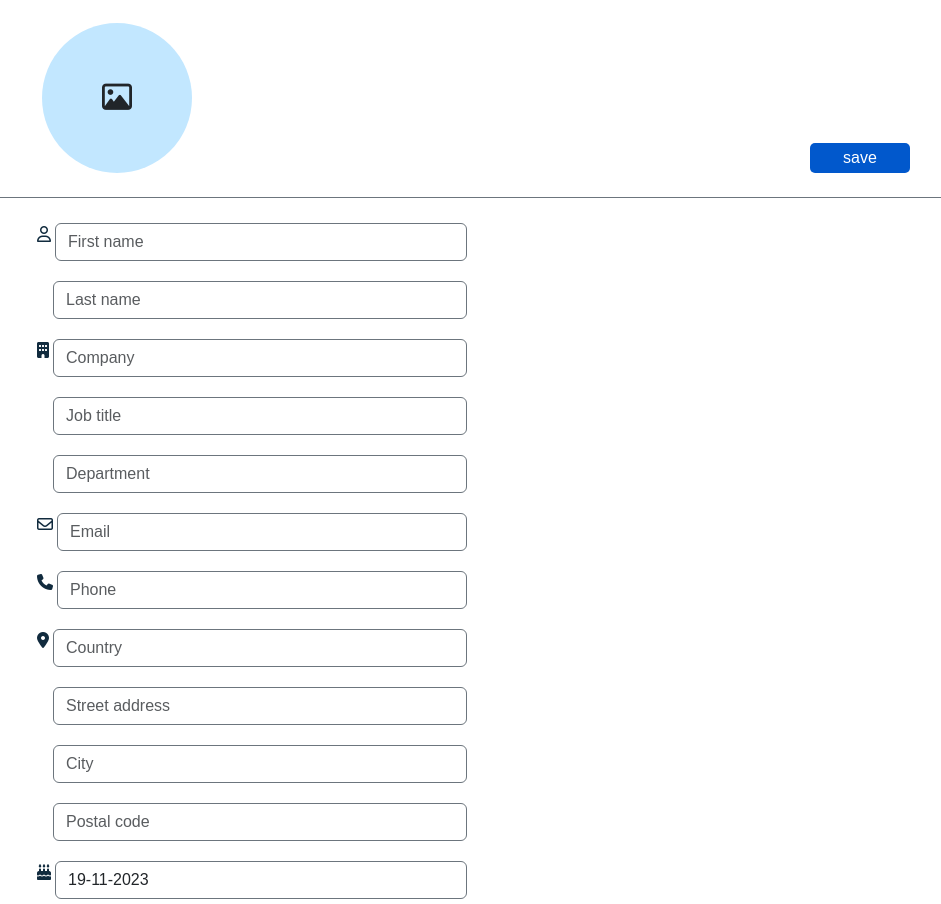
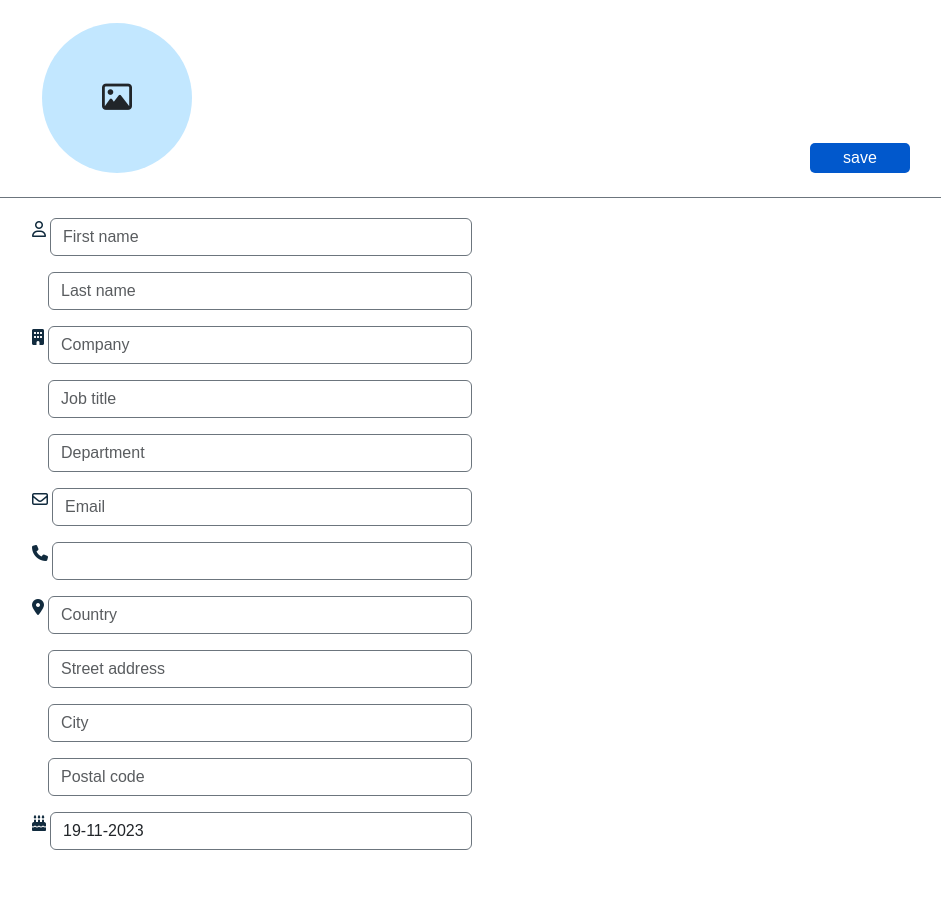
Before and after one commit to fshaharier96/Contact-List, a PHP site: page /Contact_List_Project/create.php in a window 1280 px wide; the page is wider, and only the part inside the window is pictured. Shown: the part 121-1025 px from the top of that part, without its empty margins (28-969 px from the left). After the commit the page ends 971 px from the top of that part, so only its background shows below. Run offline with PHP 8.4, Linux system fonts and the light colour scheme; some libraries are stand-ins or nearby versions.

Commit message:
create.php has been updated

```diff
--- a/assets/js/create.js
+++ b/assets/js/create.js
@@ -16,6 +16,9 @@ $("#datepicker").flatpickr({
     time_24hr: false // Use 24-hour format for time
     // Other options...
 });
+
+
+/* jquery FormValidation Plugin*/
 
 $("#addForm").validate({
     rules: {
@@ -89,3 +92,14 @@ $("#addForm").validate({
     },
 
 });
+
+
+/*IntlTelInput plugin js code */
+
+const input = document.querySelector("#phone");
+window.intlTelInput(input, {
+  utilsScript: "https://cdn.jsdelivr.net/npm/intl-tel-input@18.2.1/build/js/utils.js",
+  autoInsertDialCode:false,
+  autoPlaceholder:"aggressive",
+  separateDialCode:true
+});
--- a/create.php
+++ b/create.php
@@ -10,6 +10,10 @@
 
     <!-- flatpickr css link-->
     <link rel="stylesheet" href="assets/vendors/jquery-flatpickr/flatpickr.min.css"/>
+
+    <!--IntlTelInput plugin css link-->
+
+    <link rel="stylesheet" href="https://cdn.jsdelivr.net/npm/intl-tel-input@18.2.1/build/css/intlTelInput.css">
 
      <!--boostrap css file-->
      <link rel="stylesheet" href="https://cdn.jsdelivr.net/npm/bootstrap@5.3.2/dist/css/bootstrap.min.css">
@@ -59,49 +63,49 @@
 
         <div class="create-lower-container">
 
-            <div>
+            <div class="d-flex mb-3">
                 <label>
                     <i class="fa-regular fa-user"></i>
                 </label>
-                <input class="form-control border border-secondary ms-1" type="text"  class="icon-input" name="fname" placeholder="First name">
+                <input class="form-control border border-secondary ms-1" type="text"  name="fname" placeholder="First name">
                 <br/>
             </div>
             <span id="error-fname"></span>
 
-            <div>
+            <div class="d-flex mb-3">
                 <input class="form-control border border-secondary ms-3" type="text" name="lname" placeholder="Last name">
             </div>
             <span id="error-lname"></span>
-            <div>
+            <div class="d-flex mb-3">
                  <label>
                     <i class="fa-solid fa-building"></i>
                 </label>
                  <input class="form-control border border-secondary ms-1" type="text"  class="icon-input" name="company" placeholder="Company">
             </div>
 
-            <div>
+            <div class="d-flex mb-3">
                  <input class="form-control border border-secondary ms-3" type="text" name="job_title" placeholder="Job title">
             </div>
 
-            <div>
+            <div class="d-flex mb-3">
                  <input class="form-control border border-secondary ms-3" type="text" name="department" placeholder="Department">
             </div>
 
-            <div>
+            <div class="d-flex mb-3">
                 <label>
                     <i class="fa-regular fa-envelope"></i>
                 </label>
                 <input  class="form-control border border-secondary ms-1" type="email"  class="icon-input" name="email" placeholder="Email">
             </div>
             <span id="error-email"></span>
-            <div>
+            <div class="d-flex mb-3 create-tel">
                 <label>
                     <i class="fa-solid fa-phone"></i>
                 </label>
-                <input type="text"  class="icon-input form-control border border-secondary ms-1 " name="phone" placeholder="Phone">
+                <input id="phone" type="tel" class="form-control border border-secondary pe-0 ms-1" name="phone"/>
             </div>
             <span id="error-phone"></span>
-            <div>
+            <div class=" d-flex mb-3">
                 <label>
                     <i class="fa-solid fa-location-dot"></i>
                 </label>
@@ -109,17 +113,17 @@
             </div>
             <span id="error-country"></span>
 
-            <div>
+            <div class="d-flex mb-3">
                  <input  class="form-control border border-secondary ms-3" type="text" name="street_address" placeholder="Street address">
             </div>
 
-            <div>
+            <div class="d-flex mb-3">
                  <input class="form-control border border-secondary ms-3" type="text" name="city" placeholder="City">
             </div>
-            <div>
+            <div class="d-flex mb-3">
                  <input class="form-control border border-secondary ms-3" type="text" name="postal_code" placeholder="Postal code">
             </div>
-            <div>
+            <div class="d-flex mb-3">
                 <label>
                     <i class="fa-solid fa-cake-candles"></i>
                 </label>
@@ -148,6 +152,8 @@
     <script src='assets/vendors/jquery-flatpickr/flatpickr.js'></script>
     <script src="https://cdn.jsdelivr.net/npm/bootstrap@5.3.2/dist/js/bootstrap.bundle.min.js"></script>
 
+    <script src="https://cdn.jsdelivr.net/npm/intl-tel-input@18.2.1/build/js/intlTelInput.min.js"></script>
+
     <script src='assets/js/create.js'></script>
 
     <!--Javascript Dependencies ends-->
--- a/style/css/main.css
+++ b/style/css/main.css
@@ -276,14 +276,12 @@
   width: 500px;
 }
 
-.create-lower-container div {
-  margin-bottom: 10px;
-  display: flex;
-  padding: 5px;
+.create-lower-container div label i {
+  color: rgb(17, 43, 62);
 }
 
-.create-lower-container div label i {
-  color: rgb(17, 43, 62);
+.create-tel input {
+  width: 420px !important;
 }
 
 /* error span tag styling */
--- a/style/scss/partials/_create.scss
+++ b/style/scss/partials/_create.scss
@@ -65,10 +65,12 @@
 }
 
 .create-lower-container div{
-    margin-bottom:10px;
-    display:flex;
-    padding:5px;
+    // margin-bottom:10px;
+    // display:flex;
+    // padding:5px;
 }
+
+
 .create-lower-container div label i{
    color:rgb(17, 43, 62);
 }
@@ -80,7 +82,9 @@
 .create-lower-container div .icon-input{
     // margin-left:10px;
 }
-
+.create-tel input{
+    width:420px!important;
+}
 /* error span tag styling */
 #error-fname,#error-lname,#error-email,#error-phone,#error-country{
     margin-left:20px;
```
Also changed, not shown: 1 other file.
